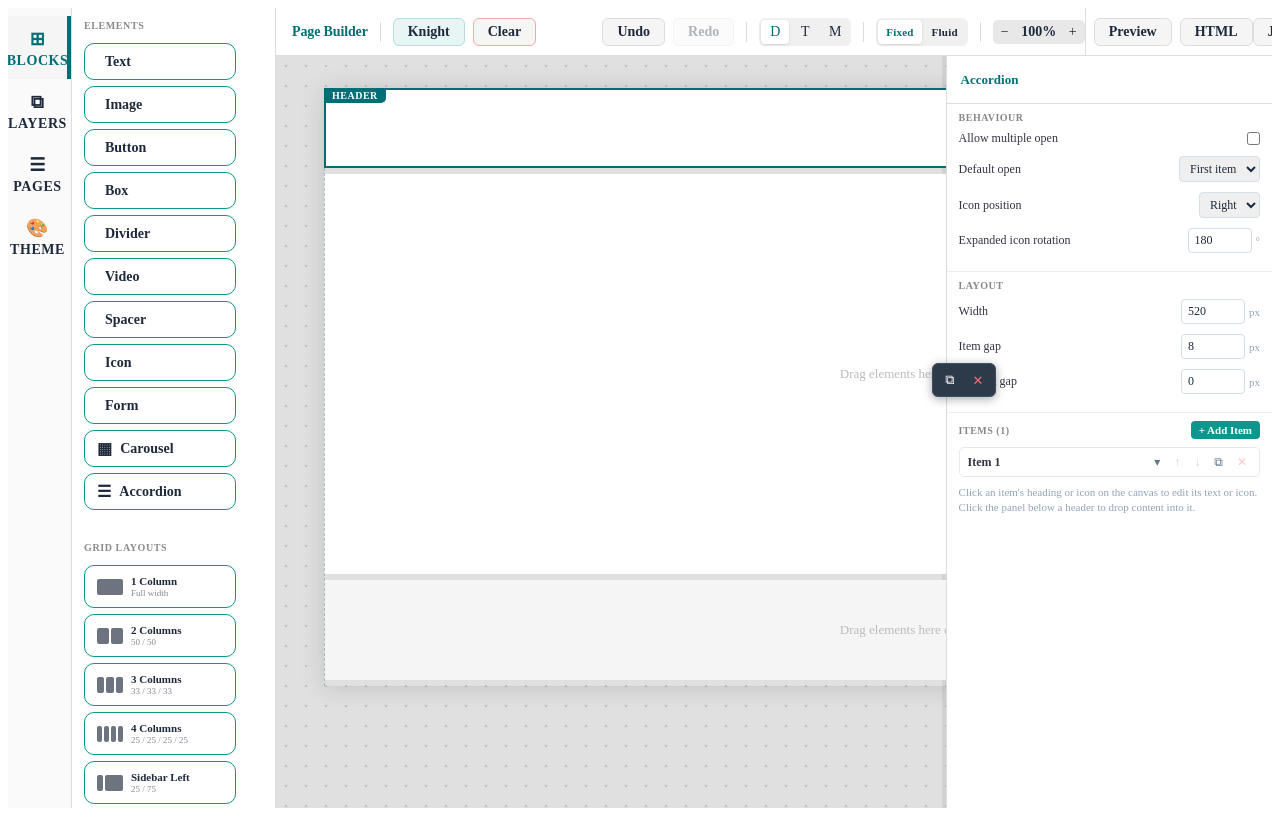
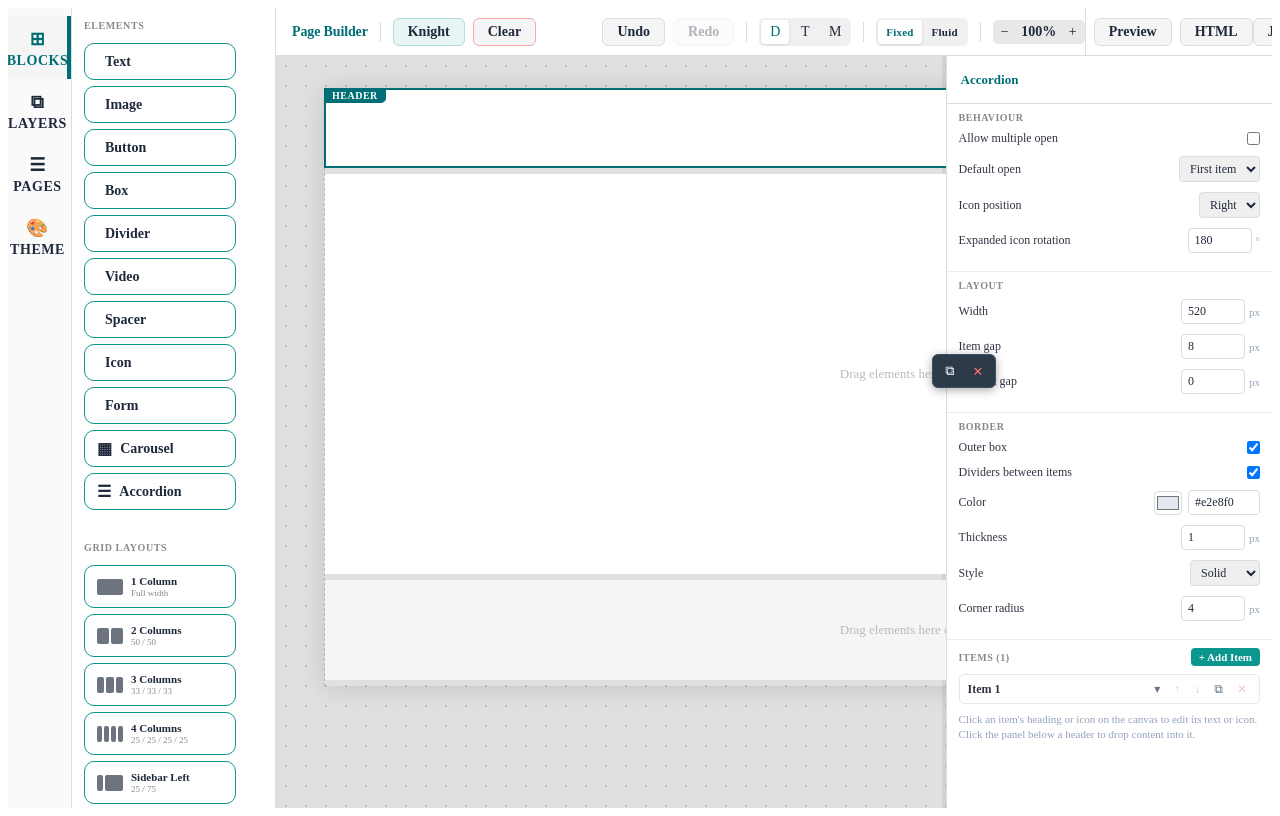
Before and after one commit to Biztecno-Infra/website-builder, a React (Vite) app: page / in a window 1280 px wide. Both pictures are taken after a click on the button "Add Accordion — drag onto a section or click to add". Built offline with nearby package versions, Linux system fonts and the light colour scheme.

Commit message:
fix: accordion fixes

```diff
--- a/src/builder.css
+++ b/src/builder.css
@@ -3546,19 +3546,11 @@
   white-space: nowrap;
 }
 .pb-accordion-item {
-  border: 1px solid #e2e8f0;
-  border-radius: 4px;
   overflow: visible;
-}
-.pb-accordion-item--open {
-  border-color: #cbd5e1;
 }
 .pb-accordion-header {
   padding: 12px 16px;
   user-select: none;
-}
-.pb-accordion-panel {
-  border-top: 1px solid #e2e8f0;
 }
 .pb-accordion-add {
   align-self: flex-start;
--- a/src/components/AccordionView.tsx
+++ b/src/components/AccordionView.tsx
@@ -225,11 +225,20 @@ export function AccordionView({
 
   const iconRotation = props.expandedIconRotation ?? 180;
 
+  const containerBorder = props.containerBorder ?? true;
+  const itemDivider = props.itemDivider ?? true;
+  const borderCss = `${props.separatorWidth ?? 1}px ${props.separatorStyle ?? 'solid'} ${props.separatorColor ?? '#e2e8f0'}`;
+  // With the outer box on, items sit flush so the box frames them cleanly; dividers do the separating.
+  const effItemGap = containerBorder ? 0 : props.itemGap;
+  const containerStyle: React.CSSProperties = containerBorder
+    ? { border: borderCss, borderRadius: props.borderRadius ?? 4, overflow: 'hidden' }
+    : {};
+
   return (
     <div
       ref={wrapperRef}
       className={['pb-accordion', isSelected && !hasActiveChild && 'pb-accordion--selected', hasActiveChild && 'pb-accordion--child-selected'].filter(Boolean).join(' ')}
-      style={{ ...wrapperStyle, cursor: canMove ? 'move' : undefined, display: 'flex', flexDirection: 'column', gap: props.itemGap }}
+      style={{ ...wrapperStyle, cursor: canMove ? 'move' : undefined, display: 'flex', flexDirection: 'column', gap: effItemGap, ...containerStyle }}
       onMouseEnter={() => setHovered(true)}
       onMouseLeave={() => setHovered(false)}
       onMouseDown={startDrag}
@@ -241,9 +250,14 @@ export function AccordionView({
         </div>
       )}
 
-      {accordion.items.map(item => {
+      {accordion.items.map((item, idx) => {
         const open = openIds.includes(item.id);
         const cell = nodes[item.contentCellId] as GridCell | undefined;
+        const isLast = idx === accordion.items.length - 1;
+        const separatorStyle: React.CSSProperties =
+          itemDivider && !isLast
+            ? { borderBottom: borderCss, paddingBottom: containerBorder ? 0 : props.itemGap }
+            : {};
         const iconStyle: React.CSSProperties = {
           display: 'flex', alignItems: 'center', justifyContent: 'center',
           transition: 'transform 0.2s ease',
@@ -271,7 +285,7 @@ export function AccordionView({
         );
 
         return (
-          <div key={item.id} className={['pb-accordion-item', open && 'pb-accordion-item--open'].filter(Boolean).join(' ')} style={{ display: 'flex', flexDirection: 'column', gap: props.contentGap ?? 0 }}>
+          <div key={item.id} className={['pb-accordion-item', open && 'pb-accordion-item--open'].filter(Boolean).join(' ')} style={{ display: 'flex', flexDirection: 'column', gap: props.contentGap ?? 0, ...separatorStyle }}>
             {header}
             {open && cell && (
               <div className={'pb-accordion-panel'}>
--- a/src/components/panels/AccordionPanel.tsx
+++ b/src/components/panels/AccordionPanel.tsx
@@ -63,6 +63,30 @@ function SelectField<T extends string>({ label, value, options, onChange }: {
       >
         {options.map(o => <option key={o.value} value={o.value}>{o.label}</option>)}
       </select>
+    </div>
+  );
+}
+
+function ColorField({ label, value, onCommitStart, onChange }: {
+  label: string; value: string; onCommitStart: () => void; onChange: (v: string) => void;
+}) {
+  return (
+    <div style={ROW}>
+      <span style={{ fontSize: 12, color: '#334' }}>{label}</span>
+      <div style={{ display: 'flex', alignItems: 'center', gap: 6 }}>
+        <input
+          type="color" value={value}
+          style={{ width: 28, height: 24, padding: 0, border: '1px solid #d6dee8', borderRadius: 4, cursor: 'pointer', background: 'none' }}
+          onFocus={onCommitStart}
+          onChange={e => onChange(e.target.value)}
+        />
+        <input
+          type="text" value={value}
+          style={{ width: 72, padding: '4px 6px', border: '1px solid #d6dee8', borderRadius: 4, fontSize: 12 }}
+          onFocus={onCommitStart}
+          onChange={e => onChange(e.target.value)}
+        />
+      </div>
     </div>
   );
 }
@@ -154,6 +178,40 @@ export function AccordionPanel({
         />
       </div>
 
+      {/* ── Border ── */}
+      <div style={{ padding: '8px 12px', borderBottom: '1px solid #e9eef4' }}>
+        <div style={{ ...LABEL_STYLE, marginBottom: 8 }}>Border</div>
+        <Toggle label="Outer box" checked={p.containerBorder ?? true} onChange={v => setProps({ containerBorder: v })} />
+        <Toggle label="Dividers between items" checked={p.itemDivider ?? true} onChange={v => setProps({ itemDivider: v })} />
+        {((p.containerBorder ?? true) || (p.itemDivider ?? true)) && (
+          <>
+            <ColorField
+              label="Color" value={p.separatorColor ?? '#e2e8f0'}
+              onCommitStart={onFocus}
+              onChange={v => setProps({ separatorColor: v }, false)}
+            />
+            <NumberField
+              label="Thickness" value={p.separatorWidth ?? 1} min={1} max={20} suffix="px"
+              onCommitStart={onFocus}
+              onChange={v => setProps({ separatorWidth: Math.max(1, v) }, false)}
+            />
+            <SelectField
+              label="Style"
+              value={p.separatorStyle ?? 'solid'}
+              options={[{ value: 'solid', label: 'Solid' }, { value: 'dashed', label: 'Dashed' }, { value: 'dotted', label: 'Dotted' }]}
+              onChange={v => setProps({ separatorStyle: v })}
+            />
+            {(p.containerBorder ?? true) && (
+              <NumberField
+                label="Corner radius" value={p.borderRadius ?? 4} min={0} max={40} suffix="px"
+                onCommitStart={onFocus}
+                onChange={v => setProps({ borderRadius: Math.max(0, v) }, false)}
+              />
+            )}
+          </>
+        )}
+      </div>
+
       {/* ── Items ── */}
       <div style={{ padding: '8px 12px' }}>
         <div style={{ ...LABEL_STYLE, marginBottom: 8, display: 'flex', justifyContent: 'space-between', alignItems: 'center' }}>
--- a/src/utils/builderDefaults.ts
+++ b/src/utils/builderDefaults.ts
@@ -110,6 +110,12 @@ export const DEFAULT_ACCORDION_PROPS: AccordionProps = {
   expandedIconRotation: 180,
   contentGap: 0,
   itemGap: 8,
+  containerBorder: true,
+  itemDivider: true,
+  separatorColor: '#e2e8f0',
+  separatorWidth: 1,
+  separatorStyle: 'solid',
+  borderRadius: 4,
 };
 
 /** Default box width (px) of a freshly-dropped accordion. */
--- a/src/utils/exportHtml.ts
+++ b/src/utils/exportHtml.ts
@@ -305,12 +305,12 @@ let HAS_ACCORDION = false;
 const ACCORDION_CSS = `
 .acc{display:flex;flex-direction:column;width:100%;box-sizing:border-box}
 .acc-item{display:flex;flex-direction:column;width:100%}
-.acc-header{display:flex;align-items:center;justify-content:space-between;gap:12px;cursor:pointer;width:100%;background:none;border:none;text-align:inherit;font:inherit;color:inherit;padding:0}
+.acc-header{display:flex;align-items:center;justify-content:space-between;gap:12px;cursor:pointer;width:100%;background:none;border:none;text-align:inherit;font:inherit;color:inherit;padding:12px 16px}
 .acc-header.acc-icon-left{flex-direction:row-reverse}
 .acc-title{flex:1 1 auto;min-width:0}
 .acc-icon{flex:0 0 auto;display:flex;align-items:center;justify-content:center;transition:transform .2s ease}
 .acc-item.acc-open>.acc-header .acc-icon{transform:rotate(var(--acc-icon-rot,180deg))}
-.acc-panel{overflow:hidden;width:100%}
+.acc-panel{overflow:hidden;width:100%;padding:0 16px 12px}
 .acc-panel[hidden]{display:none}
 `;
 
@@ -926,13 +926,23 @@ function renderAccordion(accordion: Accordion, nodes: NodeMap): string {
   const iconRot = p.expandedIconRotation ?? 180;
   const headerClass = `acc-header${p.iconPosition === 'left' ? ' acc-icon-left' : ''}`;
 
-  const itemsHtml = accordion.items.map(item => {
+  const containerBorder = p.containerBorder ?? true;
+  const itemDivider = p.itemDivider ?? true;
+  const borderCss = `${p.separatorWidth ?? 1}px ${p.separatorStyle ?? 'solid'} ${p.separatorColor ?? '#e2e8f0'}`;
+  // With the outer box on, items sit flush so the box frames them cleanly; dividers do the separating.
+  const effItemGap = containerBorder ? 0 : p.itemGap;
+  const itemsHtml = accordion.items.map((item, idx) => {
     const open = openSet.has(item.id);
     const title = nodes[item.titleElId] as CanvasElement | undefined;
     const icon = nodes[item.iconElId] as CanvasElement | undefined;
     const cell = nodes[item.contentCellId] as GridCell | undefined;
     const panel = cell ? renderGridCell(cell, nodes) : '';
-    return `<div class="acc-item${open ? ' acc-open' : ''}" data-acc-item>
+    const isLast = idx === accordion.items.length - 1;
+    const itemStyle =
+      itemDivider && !isLast
+        ? ` style="border-bottom:${borderCss};padding-bottom:${containerBorder ? 0 : p.itemGap}px"`
+        : '';
+    return `<div class="acc-item${open ? ' acc-open' : ''}" data-acc-item${itemStyle}>
       <button type="button" class="${headerClass}" data-acc-header aria-expanded="${open ? 'true' : 'false'}">
         <span class="acc-title">${renderAccordionTitle(title)}</span>
         <span class="acc-icon">${renderAccordionIcon(icon)}</span>
@@ -941,7 +951,10 @@ function renderAccordion(accordion: Accordion, nodes: NodeMap): string {
     </div>`;
   }).join('');
 
-  return `<div class="acc acc-${accordion.id}" data-accordion data-acc-multiple="${p.allowMultiple ? 1 : 0}" style="--acc-icon-rot:${iconRot}deg;gap:${p.itemGap}px">${itemsHtml}</div>`;
+  const containerStyle = containerBorder
+    ? `;border:${borderCss};border-radius:${p.borderRadius ?? 4}px;overflow:hidden`
+    : '';
+  return `<div class="acc acc-${accordion.id}" data-accordion data-acc-multiple="${p.allowMultiple ? 1 : 0}" style="--acc-icon-rot:${iconRot}deg;gap:${effItemGap}px${containerStyle}">${itemsHtml}</div>`;
 }
 
 // Wrap a free-positioned accordion in a box class (acc-wrap-${id}) so tablet/mobile
```
Also changed, not shown: src/types.ts (+12 -0 lines).
